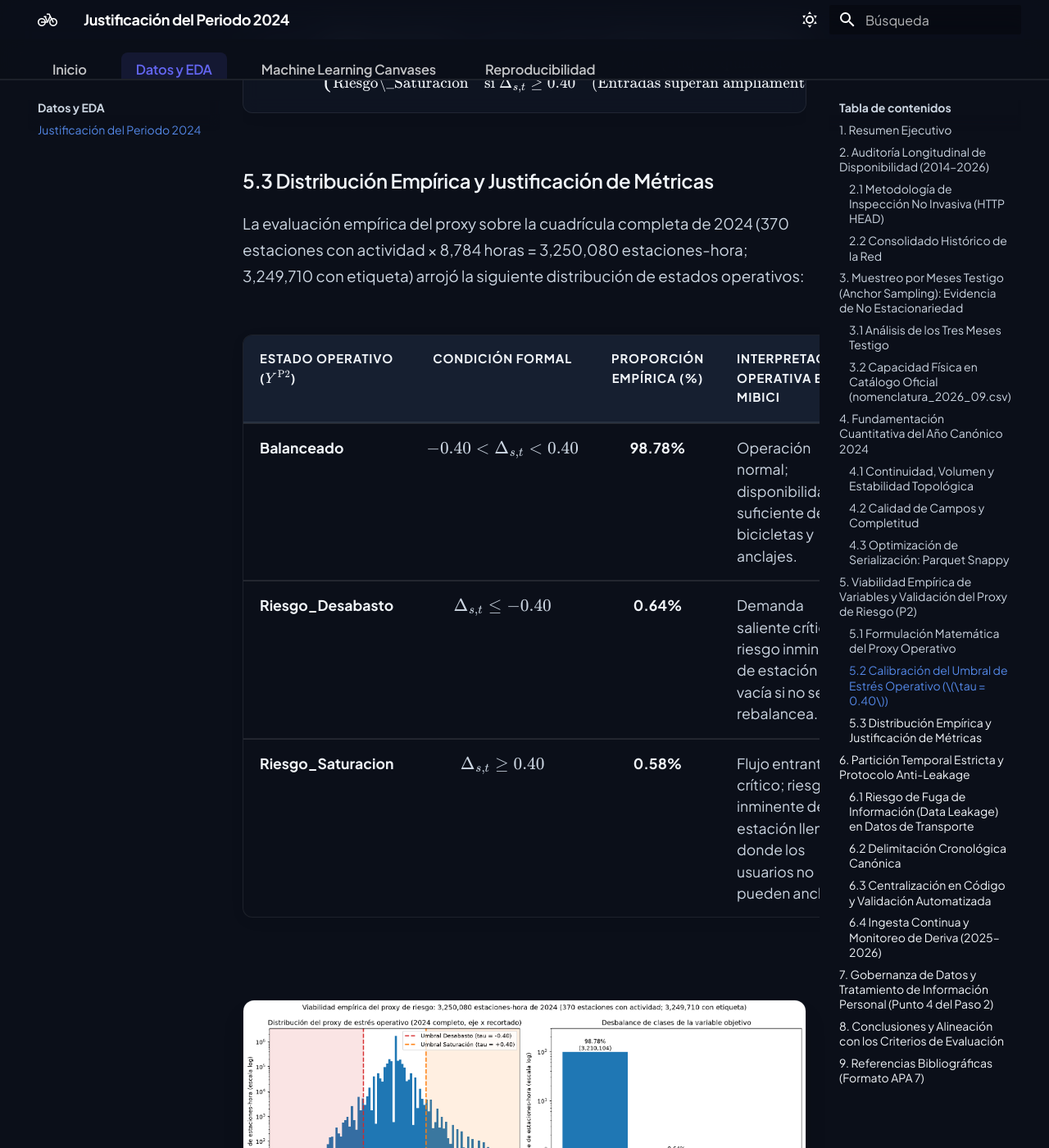
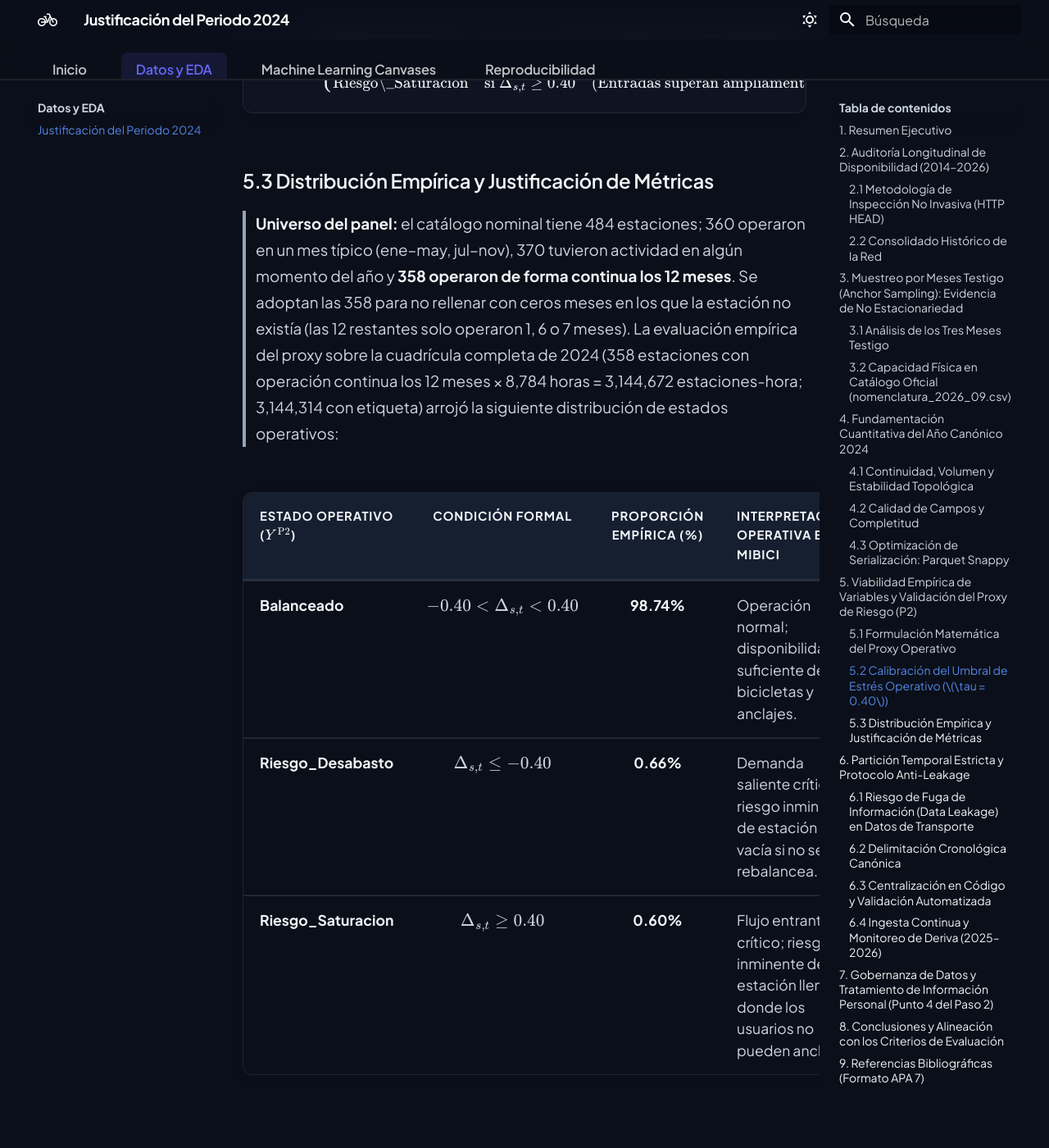
Before and after one commit to alx016/TC5061-Proyecto-Equipo05, an MkDocs documentation site: the page built from docs/docs/justificacion-periodo-estudio.md, in a window 1280 px wide and 1400 px high, scrolled down 13575 px. Shown: the whole window at 82% size. Built offline with MkDocs 1.6.1 and Material for MkDocs 9.7.7, drawn with Linux system fonts in a browser that asks for light colours; some of the changed text lies outside the part shown.

Commit message:
docs: update the risk proxy numbers to the 358-station panel
Measured on the 358-station panel the class shares are 98.74 / 0.66 / 0.60 and the critical events 1.26%. Figure 04 is regenerated and the study-period report, the P2 canvas and the notebook are updated. The 360 figure is explained: it is the roster of a typical month.

```diff
--- a/docs/docs/justificacion-periodo-estudio.md
+++ b/docs/docs/justificacion-periodo-estudio.md
@@ -21,7 +21,7 @@ A través de un Análisis Exploratorio de Datos (EDA) reproducible ejecutado en
 | **Topología de Red** | Expansión variable (86 a 274 estaciones) | **360 estaciones activas estables** | Elimina sesgo espacial por estaciones inexistentes en fases previas. |
 | **Estabilidad de Demanda** | Ruptura estructural por COVID-19 (-60.3% en 2020) | **Régimen maduro (~3.82M viajes anuales)** | Evita que patrones atípicos de confinamiento contaminen el entrenamiento. |
 | **Calidad de Registros** | Formatos dispersos en CSV | **0.0% nulos en variables clave; Parquet Snappy** | Ahorro del 62.0% en almacenamiento (~139.6 MB) y carga columnar ultrarrápida. |
-| **Proxy de Riesgo (P2)** | No disponible en inventario directo | **Flujo neto normalizado ($\Delta_{s,t}$) calibrado** | 1.22% de eventos críticos (98.78% balanceado); justifica Macro F1 y PR-AUC ante desbalance. |
+| **Proxy de Riesgo (P2)** | No disponible en inventario directo | **Flujo neto normalizado ($\Delta_{s,t}$) calibrado** | 1.26% de eventos críticos (98.74% balanceado); justifica Macro F1 y PR-AUC ante desbalance. |
 | **Partición de Datos** | Fuga por split aleatorio convencional | **Partición temporal estricta (Train/Val/Test OOT)** | Cero fuga de información (*zero data leakage*); evaluación ciega sobre fin de año. |
 
 ---
@@ -190,21 +190,22 @@ $$Y_{s,t}^{\text{P2}} = \begin{cases}
 
 ### 5.3 Distribución Empírica y Justificación de Métricas
 
-La evaluación empírica del proxy sobre la cuadrícula completa de 2024 (370 estaciones con actividad × 8,784 horas = 3,250,080 estaciones-hora; 3,249,710 con etiqueta) arrojó la siguiente distribución de estados operativos:
+> **Universo del panel:** el catálogo nominal tiene 484 estaciones; 360 operaron en un mes típico (ene–may, jul–nov), 370 tuvieron actividad en algún momento del año y **358 operaron de forma continua los 12 meses**. Se adoptan las 358 para no rellenar con ceros meses en los que la estación no existía (las 12 restantes solo operaron 1, 6 o 7 meses).
+La evaluación empírica del proxy sobre la cuadrícula completa de 2024 (358 estaciones con operación continua los 12 meses × 8,784 horas = 3,144,672 estaciones-hora; 3,144,314 con etiqueta) arrojó la siguiente distribución de estados operativos:
 
 | Estado Operativo ($Y^{\text{P2}}$) | Condición Formal | Proporción Empírica (%) | Interpretación Operativa en MiBici |
 |:---|:---:|:---:|:---|
-| **Balanceado** | $-0.40 < \Delta_{s,t} < 0.40$ | **98.78%** | Operación normal; disponibilidad suficiente de bicicletas y anclajes. |
-| **Riesgo_Desabasto** | $\Delta_{s,t} \le -0.40$ | **0.64%** | Demanda saliente crítica; riesgo inminente de estación vacía si no se rebalancea. |
-| **Riesgo_Saturacion** | $\Delta_{s,t} \ge 0.40$ | **0.58%** | Flujo entrante crítico; riesgo inminente de estación llena donde los usuarios no pueden anclar. |
+| **Balanceado** | $-0.40 < \Delta_{s,t} < 0.40$ | **98.74%** | Operación normal; disponibilidad suficiente de bicicletas y anclajes. |
+| **Riesgo_Desabasto** | $\Delta_{s,t} \le -0.40$ | **0.66%** | Demanda saliente crítica; riesgo inminente de estación vacía si no se rebalancea. |
+| **Riesgo_Saturacion** | $\Delta_{s,t} \ge 0.40$ | **0.60%** | Flujo entrante crítico; riesgo inminente de estación llena donde los usuarios no pueden anclar. |
 
 ![Figura 4: Proxy de Riesgo P2 - Distribución y Clases](figures/04_p2_proxy_riesgo_distribucion.png)
-*Figura 4: Distribución del Flujo Neto Normalizado ($\Delta$) y proporciones de las clases operativas resultantes para el problema P2, calculadas sobre el año 2024 completo (cuadrícula estación-hora).*
+*Figura 4: Distribución del Flujo Neto Normalizado ($\Delta$) y proporciones de las clases operativas resultantes para el problema P2, calculadas sobre el año 2024 completo con las 358 estaciones de operación continua.*
 
 !!! important "Desbalance Severo de Clases y Descarte de Accuracy"
-    Los eventos operativos críticos (desabasto 0.64% y saturación 0.58%) representan conjuntamente el **1.22% de las observaciones estación-hora**:
+    Los eventos operativos críticos (desabasto 0.66% y saturación 0.60%) representan conjuntamente el **1.26% de las observaciones estación-hora**:
 
-    - Si se utilizara **Exactitud (*Accuracy*)** como métrica de evaluación, un modelo trivial o "ingenuo" que prediga siempre la clase mayoritaria `Balanceado` obtendría un **98.78% de exactitud**, pero fracasaría por completo en su objetivo operativo (detectaría 0 eventos de riesgo).
+    - Si se utilizara **Exactitud (*Accuracy*)** como métrica de evaluación, un modelo trivial o "ingenuo" que prediga siempre la clase mayoritaria `Balanceado` obtendría un **98.74% de exactitud**, pero fracasaría por completo en su objetivo operativo (detectaría 0 eventos de riesgo).
     - Por lo tanto, se justifica formalmente que la función objetivo y métricas de evaluación para P2 deban ser obligatoriamente:
         1. **Macro F1-Score:** Pondera por igual el desempeño en las clases minoritarias críticas sin permitir que la clase dominante infle artificialmente la métrica.
         2. **PR-AUC (Área bajo la Curva Precision-Recall):** Mide la capacidad del modelo para priorizar estaciones en riesgo minimizando falsas alarmas operativas.
```
Also changed, not shown: docs/docs/canvases/p2-riesgo.md (+1 -1 lines), reports/justificacion_periodo_estudio.md (+12 -11 lines), docs/docs/figures/04_p2_proxy_riesgo_distribucion.png, reports/figures/04_p2_proxy_riesgo_distribucion.png, 1 other file.
